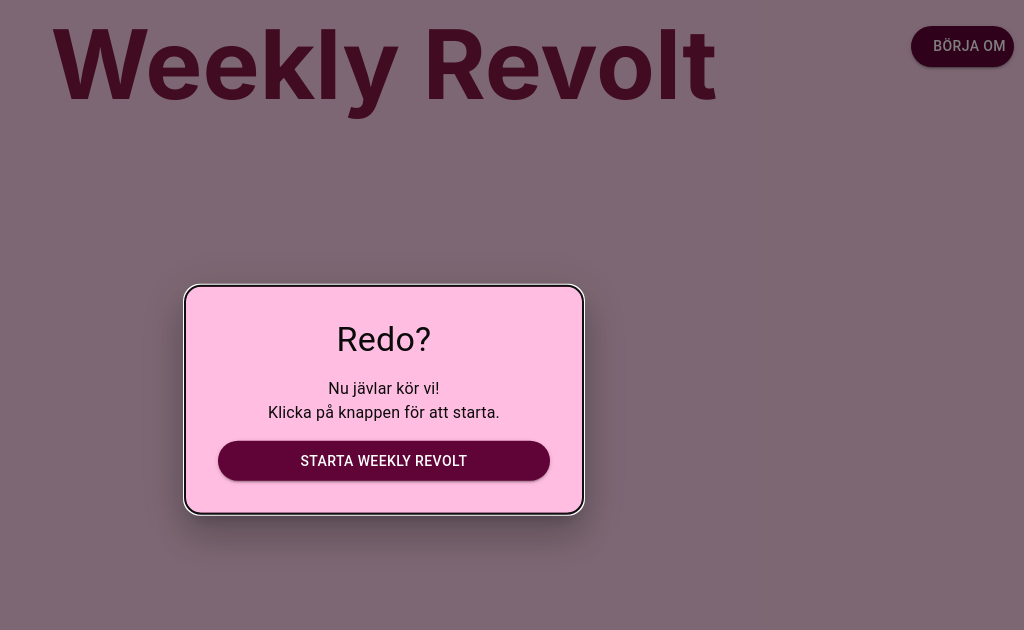
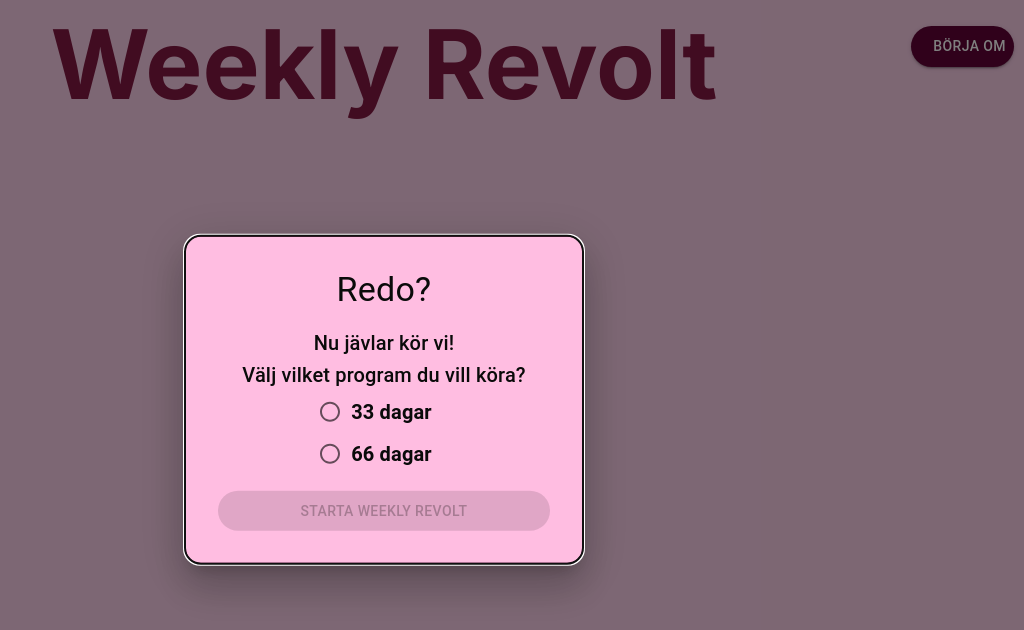
Before and after one commit to alizhj/WRchecklista, a Next.js app: page / in a window 1280 px wide. Shown: the top 630 px of the page, without its empty margins (256-1280 px from the left). Built offline with nearby package versions, Linux system fonts and the light colour scheme; some icons are missing.

Commit message:
program chooser

```diff
--- a/app/page.tsx
+++ b/app/page.tsx
@@ -10,13 +10,19 @@ import RestoreIcon from '@mui/icons-material/Restore';
 import dayjs from 'dayjs';
 
 export default function Home() {
-  const days = 66;
   const [started, setStarted] = useState(false);
   const [startOver, setStartOver] = useState(false);
+  const [programDays, setProgramDays] = useState(66); // Default fallback
+
+  const getProgramDays = () => {
+    const savedProgram = localStorage.getItem('program');
+    return savedProgram ? parseInt(savedProgram) : 66;
+  };
 
   const getNumberedDays = () => {
+    const currentProgramDays = getProgramDays();
     let content = [];
-    for (let i = 1; i <= 66; i++) {
+    for (let i = 1; i <= currentProgramDays; i++) {
       const item = i;
       content.push(<Day key={item} daynumber={item} />);
     }
@@ -27,12 +33,13 @@ export default function Home() {
     const savedDateString = localStorage.getItem('startDatum');
     if (!savedDateString) return 1;
 
+    const currentProgramDays = getProgramDays();
     const startDate = dayjs(savedDateString).startOf('day');
     const today = dayjs().startOf('day');
     const daysSinceStart = today.diff(startDate, 'day') + 1;
 
-    // Begränsa till mellan 1 och 66
-    return Math.max(1, Math.min(daysSinceStart, 66));
+    // Begränsa till mellan 1 och currentProgramDays
+    return Math.max(1, Math.min(daysSinceStart, currentProgramDays));
   };
 
   const scrollToCurrentDay = () => {
@@ -46,15 +53,15 @@ export default function Home() {
       if (container && dayElement) {
         // Eftersom containern nu använder CSS Grid, behöver vi beräkna annorlunda
         const containerHeight = container.clientHeight;
-        const dayElementTop = (dayElement as HTMLElement).offsetTop; // Cast to HTMLElement
-        const dayElementHeight = (dayElement as HTMLElement).offsetHeight; // Cast to HTMLElement
+        const dayElementTop = (dayElement as HTMLElement).offsetTop;
+        const dayElementHeight = (dayElement as HTMLElement).offsetHeight;
 
         // Centrera elementet i containern
         const scrollTop =
           dayElementTop - containerHeight / 2 + dayElementHeight / 2;
 
         container.scrollTo({
-          top: Math.max(0, scrollTop), // Se till att vi inte scrollar till negativa värden
+          top: Math.max(0, scrollTop),
           behavior: 'smooth',
         });
       }
@@ -63,13 +70,40 @@ export default function Home() {
 
   useEffect(() => {
     const hasStarted = localStorage.getItem('startDatum') !== null;
+    const savedProgram = localStorage.getItem('program');
+
+    // Sätt antal dagar från localStorage, fallback till 66
+    if (savedProgram) {
+      setProgramDays(parseInt(savedProgram));
+    }
+
     setStarted(hasStarted);
 
     // Om redan startad, skrolla till aktuellt datum
     if (hasStarted) {
       scrollToCurrentDay();
     }
-    // eslint-disable-next-line react-hooks/exhaustive-deps
+  }, []);
+
+  // Lyssna på localStorage ändringar för att uppdatera när program ändras
+  useEffect(() => {
+    const handleStorageChange = () => {
+      const savedProgram = localStorage.getItem('program');
+      if (savedProgram) {
+        setProgramDays(parseInt(savedProgram));
+      }
+    };
+
+    // Lyssna på storage events (fungerar mellan tabs)
+    window.addEventListener('storage', handleStorageChange);
+
+    // Lyssna på custom event för samma tab
+    window.addEventListener('programUpdated', handleStorageChange);
+
+    return () => {
+      window.removeEventListener('storage', handleStorageChange);
+      window.removeEventListener('programUpdated', handleStorageChange);
+    };
   }, []);
 
   return (
--- a/components/start.tsx
+++ b/components/start.tsx
@@ -1,6 +1,15 @@
 'use client';
 
-import { Button, Modal, Typography } from '@mui/material';
+import {
+  Button,
+  FormControl,
+  FormControlLabel,
+  FormLabel,
+  Modal,
+  Radio,
+  RadioGroup,
+  Typography,
+} from '@mui/material';
 import Box from '@mui/material/Box';
 import { useEffect, useState } from 'react';
 import { ConfettiButton } from './magicui/confetti';
@@ -10,12 +19,13 @@ import confetti from 'canvas-confetti';
 
 export default function Start({ onStart }: { onStart: () => void }) {
   const [open, setOpen] = useState(false);
+  const [program, setProgram] = useState<number | null>(null);
   const style = {
     position: 'absolute',
     top: '50%',
     left: '50%',
     transform: 'translate(-50%, -50%)',
-    width: 400,
+    width: { xs: 300, md: 400 },
     bgcolor: '#ffbde1',
     border: '2px solid #600336',
     borderRadius: '16px',
@@ -30,6 +40,12 @@ export default function Start({ onStart }: { onStart: () => void }) {
     const sparatDatum = localStorage.getItem('startDatum');
     sparatDatum ? setOpen(false) : setOpen(true);
   }, []);
+
+  const handleProgramChange = (event: React.ChangeEvent<HTMLInputElement>) => {
+    const program = event.target.value;
+    localStorage.setItem('program', program);
+    setProgram(parseInt(program));
+  };
 
   const handleStart = () => {
     const datum = dayjs();
@@ -73,12 +89,58 @@ export default function Start({ onStart }: { onStart: () => void }) {
         <Typography id="modal-modal-title" variant="h4" component="h2">
           Redo?
         </Typography>
-        <Typography id="modal-modal-description" sx={{ mt: 2 }}>
+        <Typography id="modal-modal-description" variant="h6" sx={{ mt: 2 }}>
           Nu jävlar kör vi! <br />
-          Klicka på knappen för att starta.
+          Välj vilket program du vill köra?
         </Typography>
+
+        <FormControl className="flex items-center mt-2">
+          <RadioGroup
+            aria-labelledby="demo-radio-buttons-group-label"
+            defaultValue=""
+            name="radio-buttons-group"
+            onChange={handleProgramChange}
+          >
+            <FormControlLabel
+              value="33"
+              control={
+                <Radio
+                  sx={{
+                    '&.Mui-checked': {
+                      color: '#600336',
+                    },
+                  }}
+                />
+              }
+              label={
+                <Typography variant="h6" sx={{ fontWeight: 'bold' }}>
+                  33 dagar
+                </Typography>
+              }
+            />
+            <FormControlLabel
+              value="66"
+              control={
+                <Radio
+                  sx={{
+                    '&.Mui-checked': {
+                      color: '#600336',
+                    },
+                  }}
+                />
+              }
+              label={
+                <Typography variant="h6" sx={{ fontWeight: 'bold' }}>
+                  66 dagar
+                </Typography>
+              }
+            />
+          </RadioGroup>
+        </FormControl>
+
         <Button
           variant="contained"
+          disabled={program === null}
           sx={{
             background: '#600336',
             borderRadius: '50px',
--- a/components/ui/startover.tsx
+++ b/components/ui/startover.tsx
@@ -15,7 +15,7 @@ export default function StartOver({
     top: '50%',
     left: '50%',
     transform: 'translate(-50%, -50%)',
-    width: 400,
+    width: { xs: 300, md: 400 },
     bgcolor: '#ffbde1',
     border: '2px solid #600336',
     borderRadius: '16px',
@@ -38,7 +38,7 @@ export default function StartOver({
         <Typography id="modal-modal-title" variant="h4" component="h2">
           Säkert?
         </Typography>
-        <Typography id="modal-modal-description" sx={{ mt: 2 }}>
+        <Typography id="modal-modal-description" variant="h6" sx={{ mt: 2 }}>
           Är du säker på att du vill börja om? <br />
         </Typography>
         <Button
@@ -57,7 +57,7 @@ export default function StartOver({
             onClose();
           }}
         >
-          Starta om Weekly Revolt
+          Ja, börja om
         </Button>
         <Button
           variant="contained"
@@ -71,7 +71,7 @@ export default function StartOver({
           }}
           onClick={onClose}
         >
-          Nej, jag vill inte börja om
+          Nej, jag kämpar på
         </Button>
       </Box>
     </Modal>
```
